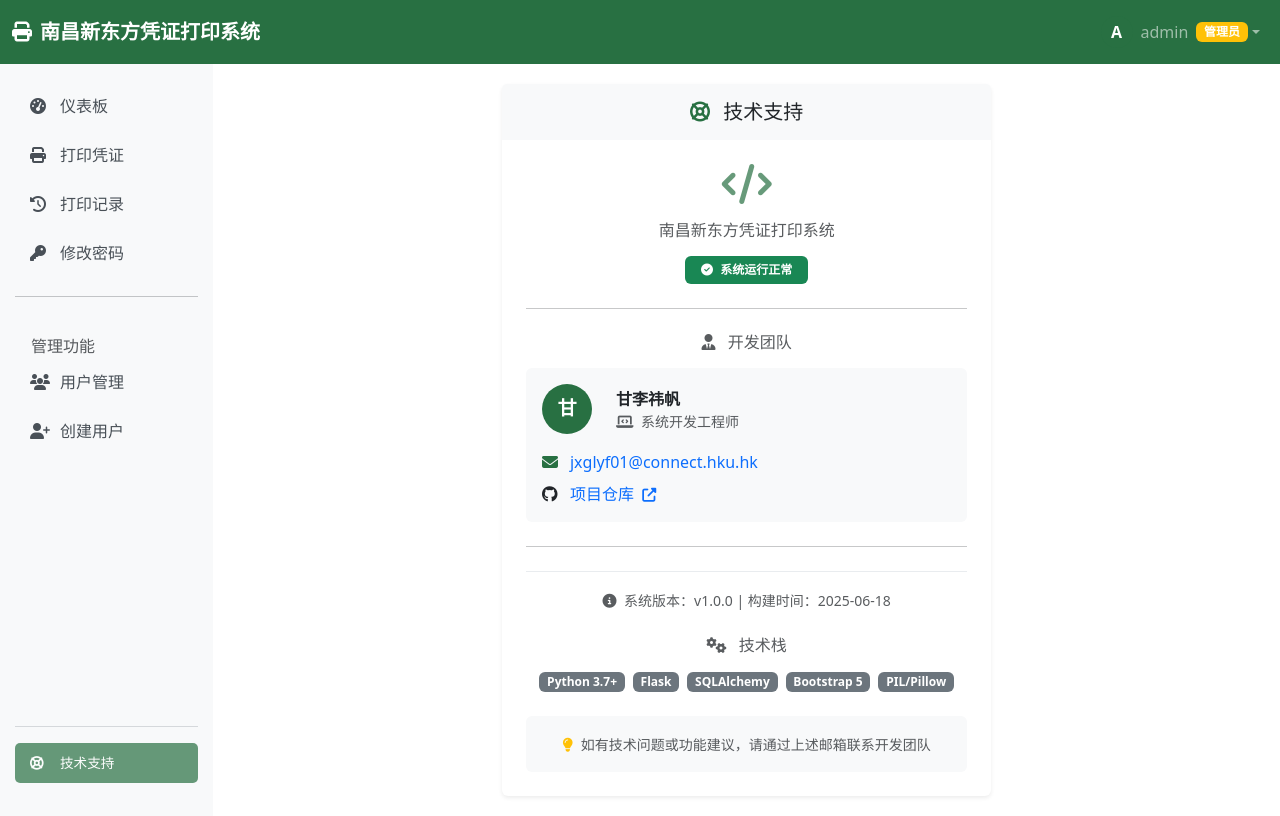
After one commit to LoveTianyi0712/ncxdf_print_web, a Flask app: page /tech_support in a window 1280 px wide. The commit adds this page. Run offline with Flask 3, Linux system fonts and the light colour scheme; a user stored in the database is signed in; some libraries are stand-ins or nearby versions.

Commit message:
add technical suoport

```diff
--- a/app.py
+++ b/app.py
@@ -16,6 +16,7 @@ from utils import (
     print_certificate_by_biz_type,
     get_available_certificates
 )
+from utils.time_utils import get_beijing_time_str, get_beijing_timestamp, get_beijing_datetime
 # 新的凭证管理器
 from utils.certificate_manager import (
     generate_certificate_by_type,
@@ -48,7 +49,7 @@ class User(UserMixin, db.Model):
     password_hash = db.Column(db.String(120), nullable=False)
     role = db.Column(db.String(20), nullable=False, default='user')  # 'admin' or 'user'
     is_enabled = db.Column(db.Boolean, default=True)
-    created_at = db.Column(db.DateTime, default=datetime.utcnow)
+    created_at = db.Column(db.DateTime, default=get_beijing_datetime)
     created_by = db.Column(db.Integer, db.ForeignKey('user.id'), nullable=True)
 
     print_logs = db.relationship('PrintLog', backref='user', lazy=True)
@@ -60,7 +61,7 @@ class PrintLog(db.Model):
     student_name = db.Column(db.String(100), nullable=False)
     biz_type = db.Column(db.Integer, nullable=False)
     biz_name = db.Column(db.String(50), nullable=False)
-    print_time = db.Column(db.DateTime, default=datetime.utcnow)
+    print_time = db.Column(db.DateTime, default=get_beijing_datetime)
     print_data = db.Column(db.Text, nullable=False)
     # 新增字段用于列表展示
     detail_info = db.Column(db.String(200), nullable=True)  # 详细信息，如"类型：充值，金额：¥1000.00"
@@ -255,8 +256,8 @@ def search_student():
                         # 时间信息
                         'sRegisterTime': '2024-02-15 10:30:00 报名成功，欢迎参加南昌学校高中数学春季班学习！',
                         'sPrintAddress': '南昌市红谷滩新区学府大道1号南昌学校',
-                        'sPrintTime': datetime.now().strftime('%Y-%m-%d %H:%M:%S'),
-                        'dtCreate': datetime.now().strftime('%Y-%m-%d %H:%M:%S'),
+                        'sPrintTime': get_beijing_time_str(),
+                        'dtCreate': get_beijing_time_str(),
 
                         # 费用信息
                         'dFee': 3800.00,           # 商品标准金额
@@ -291,7 +292,7 @@ def search_student():
                         'sProofName': '充值凭证',
                         'sBizType': '充值',
                         'dSumBalance': '25000.00',
-                        'dtCreateDate': datetime.now().strftime('%Y-%m-%d %H:%M:%S'),
+                        'dtCreateDate': get_beijing_time_str(),
                         'sTelePhone': '400-175-9898',
                         'Title': '充值凭证'
                     }
@@ -310,7 +311,7 @@ def search_student():
                         'sProofName': '提现凭证',
                         'sBizType': '提现',
                         'dSumBalance': '17000.00',
-                        'dtCreateDate': datetime.now().strftime('%Y-%m-%d %H:%M:%S'),
+                        'dtCreateDate': get_beijing_time_str(),
                         'sTelePhone': '400-175-9898',
                         'Title': '提现凭证'
                     }
@@ -331,8 +332,8 @@ def search_student():
                         'Title': '退费凭证',
                         'sBizType': '退费',
                         'sOperator': current_user.username,
-                        'dtCreate': datetime.now().strftime('%Y-%m-%d %H:%M:%S'),
-                        'dtCreateDate': datetime.now().strftime('%Y-%m-%d %H:%M:%S'),
+                        'dtCreate': get_beijing_time_str(),
+                        'dtCreateDate': get_beijing_time_str(),
 
                         # 学员信息
                         'sStudentName': '王小强',
@@ -368,7 +369,7 @@ def search_student():
                         "sSchoolName": "南昌学校",
                         "sTelePhone": "400-175-9898",
                         "sOperator": current_user.username,
-                        "dtCreate": datetime.now().strftime("%Y-%m-%d %H:%M:%S"),
+                        "dtCreate": get_beijing_time_str(),
                         "Title": "提现凭证",
                         "PrintNumber": 1,
                         "YNVIEWPrint": 1,
@@ -400,7 +401,7 @@ def search_student():
                         "sSchoolName": "南昌学校",
                         "sTelePhone": "400-175-9898",
                         "sOperator": current_user.username,
-                        "dtCreate": datetime.now().strftime("%Y-%m-%d %H:%M:%S"),
+                        "dtCreate": get_beijing_time_str(),
                         "Title": "提现凭证",
                         "PrintNumber": 1,
                         "YNVIEWPrint": 1,
@@ -580,51 +581,39 @@ def print_logs():
 @app.route('/change_password', methods=['GET', 'POST'])
 @login_required
 def change_password():
-    """修改密码"""
     if request.method == 'POST':
-        current_password = request.form.get('current_password')
-        new_password = request.form.get('new_password')
-        confirm_password = request.form.get('confirm_password')
-
-        # 验证输入
-        if not current_password or not new_password or not confirm_password:
-            flash('所有字段都是必填的', 'error')
-            return render_template('change_password.html')
+        current_password = request.form['current_password']
+        new_password = request.form['new_password']
+        confirm_password = request.form['confirm_password']
 
         # 验证当前密码
         if not check_password_hash(current_user.password_hash, current_password):
-            flash('当前密码不正确', 'error')
+            flash('当前密码错误', 'error')
             return render_template('change_password.html')
 
-        # 验证新密码长度
+        # 验证新密码
         if len(new_password) < 6:
             flash('新密码长度至少6位', 'error')
             return render_template('change_password.html')
 
-        # 验证密码确认
         if new_password != confirm_password:
-            flash('新密码和确认密码不匹配', 'error')
+            flash('两次输入的新密码不一致', 'error')
             return render_template('change_password.html')
 
-        # 检查新密码是否与当前密码相同
-        if check_password_hash(current_user.password_hash, new_password):
-            flash('新密码不能与当前密码相同', 'error')
-            return render_template('change_password.html')
+        # 更新密码
+        current_user.password_hash = generate_password_hash(new_password)
+        db.session.commit()
 
-        try:
-            # 更新密码
-            current_user.password_hash = generate_password_hash(new_password)
-            db.session.commit()
-
-            flash('密码修改成功！', 'success')
-            return redirect(url_for('dashboard'))
-
-        except Exception as e:
-            db.session.rollback()
-            flash(f'密码修改失败：{str(e)}', 'error')
-            return render_template('change_password.html')
+        flash('密码修改成功', 'success')
+        return redirect(url_for('dashboard'))
 
     return render_template('change_password.html')
+
+@app.route('/tech_support')
+@login_required
+def tech_support():
+    """技术支持页面"""
+    return render_template('tech_support.html')
 
 def _get_certificate_info(biz_type, student_data):
     """根据业务类型和学员数据生成凭证名称和详细信息"""
--- a/requirements.txt
+++ b/requirements.txt
@@ -5,3 +5,4 @@ Werkzeug==2.3.7
 Pillow==10.0.1
 PyMySQL==1.1.0
 python-dotenv==1.0.0
+pytz==2023.3
--- a/templates/base.html
+++ b/templates/base.html
@@ -15,6 +15,12 @@
             background-color: #f8f9fa;
             min-height: calc(100vh - 56px);
             padding: 20px 15px;
+        }
+
+        .sidebar .nav {
+            display: flex;
+            flex-direction: column;
+            height: calc(100vh - 96px);
         }
         .content {
             padding: 20px;
@@ -205,6 +211,16 @@
                         <i class="fas fa-user-plus"></i>创建用户
                     </a>
                     {% endif %}
+
+                    <!-- 技术支持链接 - 放在底部不显眼位置 -->
+                    <div class="mt-auto pt-4">
+                        <hr class="border-secondary">
+                        <a class="nav-link {{ 'active' if request.endpoint == 'tech_support' }}"
+                           href="{{ url_for('tech_support') }}"
+                           style="font-size: 0.85rem; opacity: 0.7;">
+                            <i class="fas fa-life-ring"></i>技术支持
+                        </a>
+                    </div>
                 </nav>
             </div>
 
--- /dev/null
+++ b/templates/tech_support.html
@@ -0,0 +1,144 @@
+{% extends "base.html" %}
+
+{% block title %}技术支持 - {{ super() }}{% endblock %}
+
+{% block content %}
+<div class="container-fluid">
+    <div class="row justify-content-center">
+        <div class="col-md-8 col-lg-6">
+            <div class="card shadow-sm border-0">
+                <div class="card-header bg-light border-0 py-3">
+                    <h5 class="card-title mb-0 text-center">
+                        <i class="fas fa-life-ring text-primary me-2"></i>
+                        技术支持
+                    </h5>
+                </div>
+                <div class="card-body p-4">
+                    <!-- 系统信息 -->
+                    <div class="text-center mb-4">
+                        <div class="mb-3">
+                            <i class="fas fa-code text-primary" style="font-size: 2.5rem; opacity: 0.7;"></i>
+                        </div>
+                        <h6 class="text-muted mb-3">南昌新东方凭证打印系统</h6>
+                        <div class="d-flex justify-content-center align-items-center mb-3">
+                            <span class="badge bg-success px-3 py-2">
+                                <i class="fas fa-check-circle me-1"></i>
+                                系统运行正常
+                            </span>
+                        </div>
+                    </div>
+
+                    <hr class="my-4">
+
+                    <!-- 开发人员信息 -->
+                    <div class="developer-info">
+                        <h6 class="mb-3 text-center text-muted">
+                            <i class="fas fa-user-tie me-2"></i>
+                            开发团队
+                        </h6>
+
+                        <div class="card bg-light border-0">
+                            <div class="card-body py-3">
+                                <div class="row align-items-center">
+                                    <div class="col-auto">
+                                        <div class="avatar-circle bg-primary text-white d-flex align-items-center justify-content-center"
+                                             style="width: 50px; height: 50px; border-radius: 50%; font-size: 1.2rem; font-weight: bold;">
+                                            甘
+                                        </div>
+                                    </div>
+                                    <div class="col">
+                                        <div class="fw-bold text-dark">甘李祎帆</div>
+                                        <div class="text-muted small">
+                                            <i class="fas fa-laptop-code me-1"></i>
+                                            系统开发工程师
+                                        </div>
+                                    </div>
+                                </div>
+
+                                <div class="mt-3">
+                                    <div class="d-flex align-items-center mb-2">
+                                        <i class="fas fa-envelope text-primary me-2" style="width: 20px;"></i>
+                                        <a href="mailto:jxglyf01@connect.hku.hk" class="text-decoration-none">
+                                            jxglyf01@connect.hku.hk
+                                        </a>
+                                    </div>
+                                    <div class="d-flex align-items-center">
+                                        <i class="fab fa-github text-dark me-2" style="width: 20px;"></i>
+                                        <a href="https://github.com/LoveTianyi0712/ncxdf_print_web"
+                                           target="_blank"
+                                           class="text-decoration-none">
+                                            <span class="me-1">项目仓库</span>
+                                            <i class="fas fa-external-link-alt small"></i>
+                                        </a>
+                                    </div>
+                                </div>
+                            </div>
+                        </div>
+                    </div>
+
+                    <hr class="my-4">
+
+                    <!-- 版本信息 -->
+                    <div class="version-info text-center">
+                        <small class="text-muted">
+                            <i class="fas fa-info-circle me-1"></i>
+                            系统版本：v1.0.0 |
+                            构建时间：{{ moment().format('YYYY-MM-DD') if moment else '2025-06-18' }}
+                        </small>
+                    </div>
+
+                    <!-- 技术栈信息 -->
+                    <div class="mt-4">
+                        <div class="text-center">
+                            <h6 class="text-muted mb-3">
+                                <i class="fas fa-cogs me-2"></i>
+                                技术栈
+                            </h6>
+                            <div class="d-flex flex-wrap justify-content-center gap-2">
+                                <span class="badge bg-secondary">Python 3.7+</span>
+                                <span class="badge bg-secondary">Flask</span>
+                                <span class="badge bg-secondary">SQLAlchemy</span>
+                                <span class="badge bg-secondary">Bootstrap 5</span>
+                                <span class="badge bg-secondary">PIL/Pillow</span>
+                            </div>
+                        </div>
+                    </div>
+
+                    <!-- 反馈说明 -->
+                    <div class="mt-4 p-3 bg-light rounded">
+                        <div class="text-center">
+                            <small class="text-muted">
+                                <i class="fas fa-lightbulb me-1 text-warning"></i>
+                                如有技术问题或功能建议，请通过上述邮箱联系开发团队
+                            </small>
+                        </div>
+                    </div>
+                </div>
+            </div>
+        </div>
+    </div>
+</div>
+
+<style>
+.avatar-circle {
+    font-family: 'Microsoft YaHei', sans-serif;
+}
+
+.developer-info .card {
+    transition: transform 0.2s ease-in-out;
+}
+
+.developer-info .card:hover {
+    transform: translateY(-2px);
+}
+
+.badge {
+    font-size: 0.75em;
+}
+
+.version-info {
+    border-top: 1px solid #e9ecef;
+    padding-top: 1rem;
+}
+</style>
+{% endblock %}
--- a/utils/certificate_processors/print_simulator.py
+++ b/utils/certificate_processors/print_simulator.py
@@ -10,6 +10,7 @@ import xml.etree.ElementTree as ET
 from datetime import datetime
 from PIL import Image, ImageDraw, ImageFont
 import io
+from ..time_utils import get_beijing_time_str, get_beijing_timestamp
 
 # 模板映射表 - 根据BizType映射到对应的.mrt文件
 TEMPLATE_MAPPING = {
@@ -691,7 +692,7 @@ class ProofPrintSimulator:
         image = self._create_print_preview_from_template(data, mrt_parser, currency_symbol)
 
         # 保存图像到文件
-        timestamp = datetime.now().strftime("%Y%m%d%H%M%S")
+        timestamp = get_beijing_timestamp()
         filename = f"{data.get('sProofName', '打印凭证')}_{timestamp}.png"
         output_path = os.path.join(self.output_dir, filename)
         # 使用高质量保存设置
@@ -993,7 +994,7 @@ class ProofPrintSimulator:
             # 页脚位置也需要适应高分辨率和居中偏移
             footer_x = width - 400 + center_offset_x  # 调整位置
             footer_y = height - 50 + center_offset_y   # 调整位置
-            draw.text((footer_x, footer_y), f"打印时间: {datetime.now().strftime('%Y-%m-%d %H:%M:%S')}", fill='black', font=footer_font)
+            draw.text((footer_x, footer_y), f"打印时间: {get_beijing_time_str()}", fill='black', font=footer_font)
 
         # 不再添加页码显示
         # 删除添加"第1页"的代码
```
Also changed, not shown: utils/certificate_processors/enrollment_certificate.py (+5 -4 lines), utils/certificate_processors/student_account_certificate.py (+5 -4 lines), utils/time_utils.py (added, +27 -0 lines).
